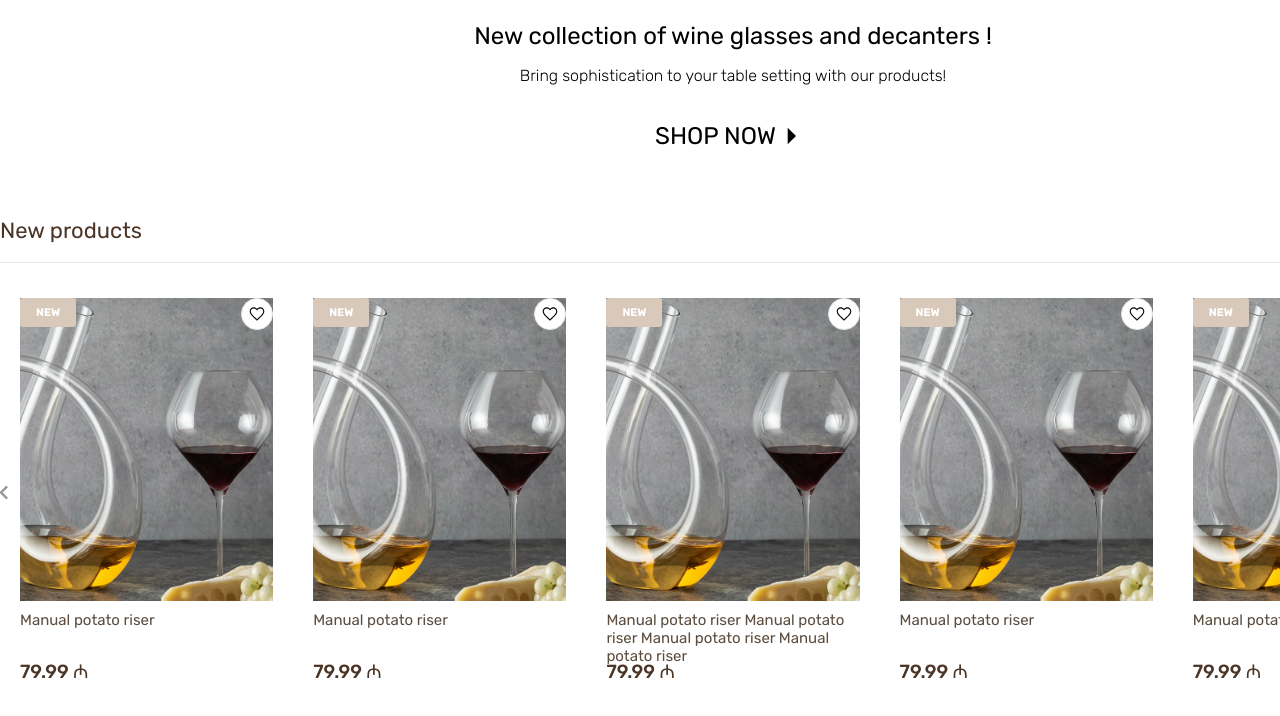
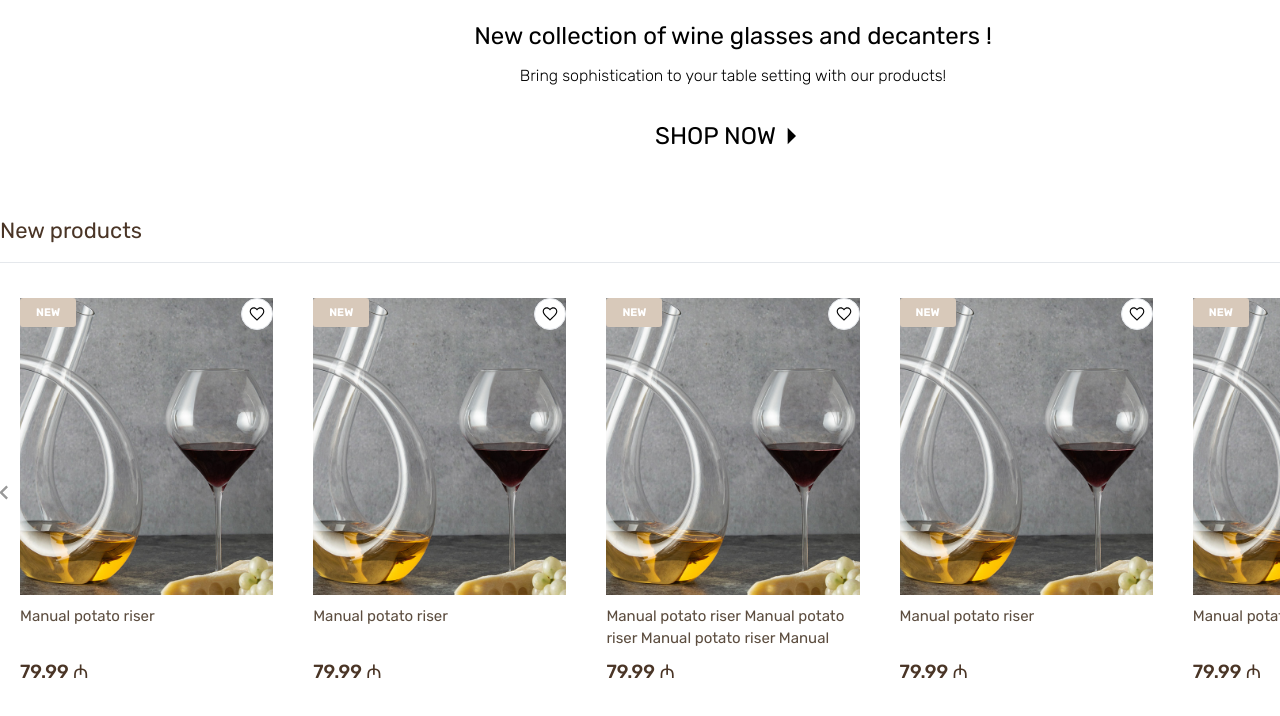
Before and after one commit to NihatAliy3v/Homme-Project, a React (Create React App) app: page / in a window 1280 px wide. Shown: the part 731-1447 px from the top of the page. Built offline with nearby package versions, Linux system fonts and the light colour scheme.

Commit message:
edit:product-title

```diff
--- a/src/assets/scss/components/homeProducts.scss
+++ b/src/assets/scss/components/homeProducts.scss
@@ -39,7 +39,8 @@
             .product {
               width: 100%;
               height: 100%;
-
+              display: flex;
+              flex-direction: column;
               .new {
                 display: block;
                 padding: 8px 16px;
@@ -95,6 +96,9 @@
                   transition: all 300ms;
                   font-weight: 400;
                   margin-top: 10px;
+                  height: 43px;
+                  overflow: hidden;
+                  line-height: 22px;
                   &:hover {
                     text-decoration: underline;
                   }
@@ -105,8 +109,6 @@
                   font-weight: 500;
                   cursor: default;
                   padding: 10px 0;
-                  position: absolute;
-                  bottom: 0;
                 }
               }
             }
--- a/src/pages/Home.jsx
+++ b/src/pages/Home.jsx
@@ -4,8 +4,8 @@
 import heroBanner from "../assets/images/hero-banner.jpg";
 // Icons
 import { MdArrowRight } from "react-icons/md";
+// Components
 import { HomeProducts } from "../components/HomeProducts";
-// Pages
 
 const Home = () => {
   const data = [
```
Also changed, not shown: src/components/HomeProducts.jsx (+6 -4 lines).
